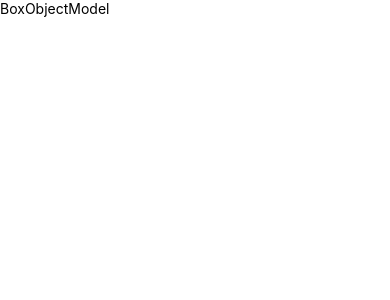
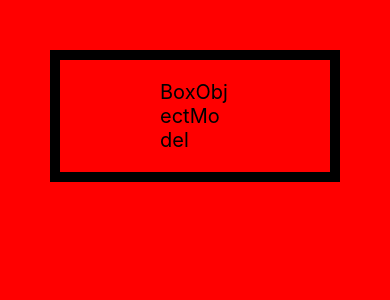
Before and after one commit to Yeison2020/Creating-Customshooks-react-native, a React Native app: screen / in a window 390 px wide. Shown: the top 300 px of the page. Built offline with nearby package versions, Linux system fonts and the light colour scheme.

Commit message:
Adding Box model styles

```diff
--- a/App.tsx
+++ b/App.tsx
@@ -6,7 +6,7 @@
 
 const App = () => {
   return (
-    <SafeAreaView>
+    <SafeAreaView style={{flex: 1}}>
       <BoxObjectModel />
     </SafeAreaView>
   );
--- a/src/screens/BoxObjectModelScreen.tsx
+++ b/src/screens/BoxObjectModelScreen.tsx
@@ -1,12 +1,27 @@
 import React from 'react';
-import {View, Text} from 'react-native';
+import {View, Text, StyleSheet} from 'react-native';
 
 const BoxObjectModel = () => {
   return (
-    <View>
-      <Text>BoxObjectModel</Text>
+    <View style={styles.container}>
+      <Text style={styles.title}>BoxObjectModel</Text>
     </View>
   );
 };
 
+const styles = StyleSheet.create({
+  container: {
+    flex: 1,
+    backgroundColor: 'red',
+  },
+  title: {
+    paddingHorizontal: 100,
+    paddingVertical: 20,
+    fontSize: 20,
+    borderWidth: 10,
+    marginHorizontal: 50,
+    marginVertical: 50,
+  },
+});
+
 export default BoxObjectModel;
```
